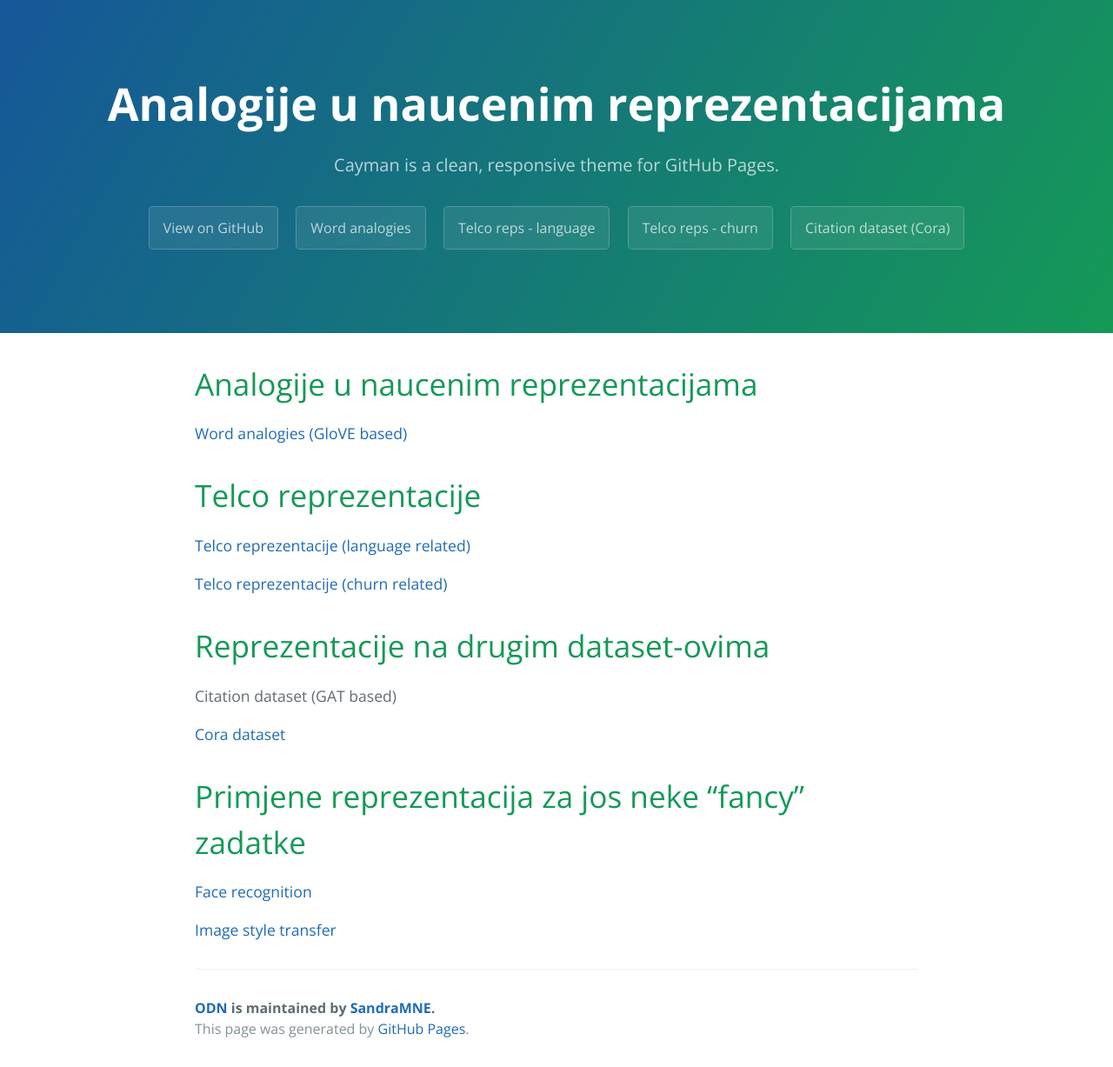
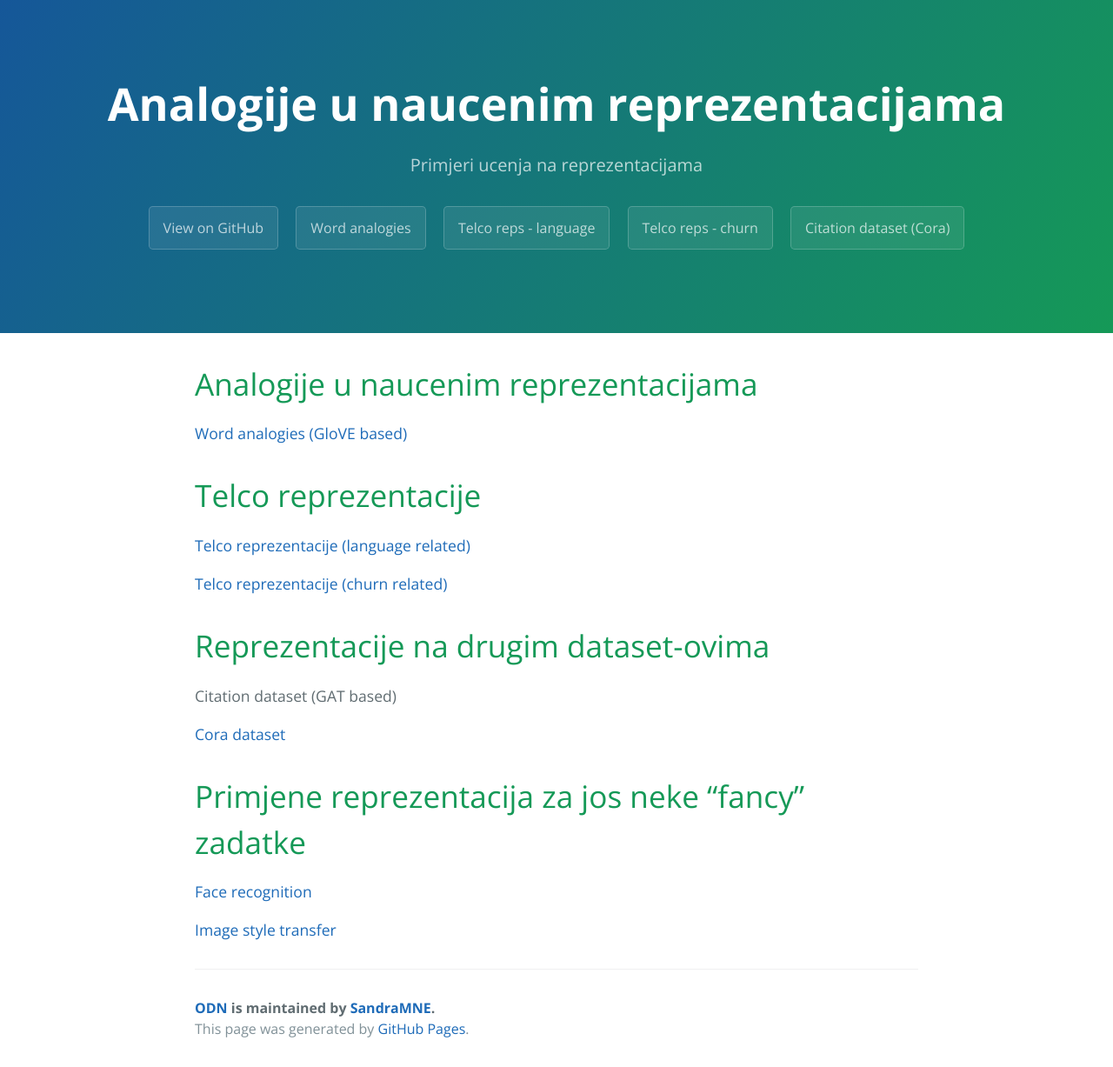
Before and after one commit to SandraMNE/ODN, a Jekyll site: the page built from index.md, in a window 1280 px wide. Shown: the whole page at 87% size. Built offline with Jekyll 4.4.1, drawn with Linux system fonts in a browser that asks for light colours; our own code applies the rules of GitHub Pages for plain Markdown files.

Commit message:
Update _config.yml

```diff
--- a/_config.yml
+++ b/_config.yml
@@ -1,5 +1,6 @@
-title: Cayman theme
-description: Cayman is a clean, responsive theme for GitHub Pages.
+title: Otvoreni Dani Nauke 2019
+description: Primjeri ucenja na reprezentacijama
+author: Sandra Mitrovic
 show_downloads: true
 google_analytics:
 theme: jekyll-theme-cayman
```
